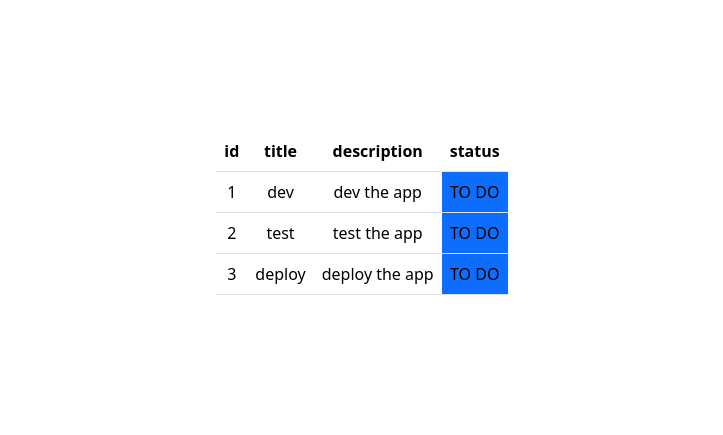
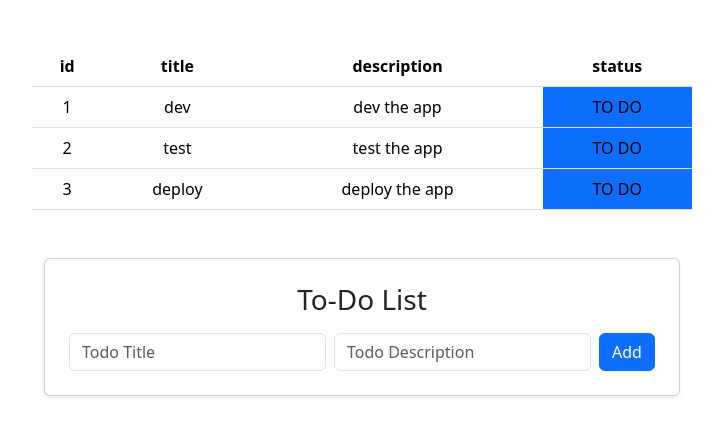
Before and after one commit to AminaB/react-todo, a React (Vite) app: page / in a window 1280 px wide. Shown: the part 179-614 px from the top of the page, without its empty margins (278-1001 px from the left). Built offline with nearby package versions, Linux system fonts and the light colour scheme.

Commit message:
add todo

```diff
--- /dev/null
+++ b/src/components/AddTodo.jsx
@@ -0,0 +1,6 @@
+function AddTodo(){
+    return(
+        <div></div>
+    )
+}
+export default AddTodo;
--- a/src/components/Todos.jsx
+++ b/src/components/Todos.jsx
@@ -1,9 +1,24 @@
+import {useState} from "react";
+
 function Todos(){
-    const todos=[
+    const [title,setTitle]=useState("");
+    const [description,setDescription]=useState("");
+
+    const [todos, setTodos]=useState([
         {id:"1", title:"dev", description:"dev the app", completed:false},
         {id:"2", title:"test", description:"test the app", completed:false},
         {id:"3", title:"deploy", description:"deploy the app", completed:false},
-    ];
+    ]);
+
+    const createTodo = (e)=>{
+        e.preventDefault();
+        if(!title.trim() || !description.trim()) return;
+        const todo={id:todos.length+1, title:title, description:description, completed:false};
+        setTodos([...todos,todo]);
+        setTitle("");
+
+    }
+
     return (
         <>
             <table className="table">
@@ -16,7 +31,7 @@ function Todos(){
                 </tr>
                 </thead>
                 <tbody>
-                {todos.map((todo)=>
+                {todos.map((todo) =>
                     (
                         <tr>
                             <td>{todo.id}</td>
@@ -24,15 +39,38 @@ function Todos(){
                             <td>{todo.description}</td>
                             {todo.completed
                                 ? <td>Done</td>
-                                :<td className="bg-primary">TO DO</td>
+                                : <td className="bg-primary">TO DO</td>
                             }
 
                         </tr>
                     )
-
                 )}
                 </tbody>
             </table>
+            <div className="container mt-5">
+                <div className="card p-4 shadow-sm">
+                    <h3 className="mb-3">To-Do List</h3>
+                    <form onSubmit={createTodo} className="d-flex gap-2">
+                        <input
+                            type="text"
+                            className="form-control"
+                            placeholder="Todo Title"
+                            value={title}
+                            onChange={(e) => setTitle(e.target.value)}
+                        />
+                        <input
+                            type="text"
+                            className="form-control"
+                            placeholder="Todo Description"
+                            value={description}
+                            onChange={(e) => setDescription(e.target.value)}
+                        />
+                        <button type="submit" className="btn btn-primary">
+                            Add
+                        </button>
+                    </form>
+                </div>
+            </div>
         </>
     )
 }
```
